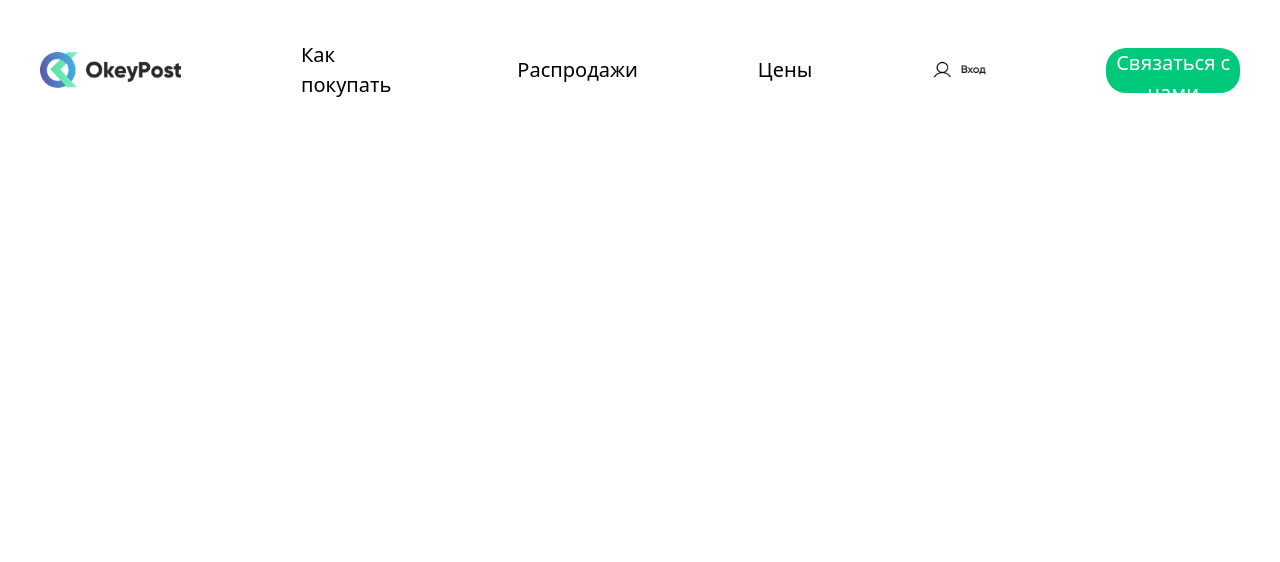
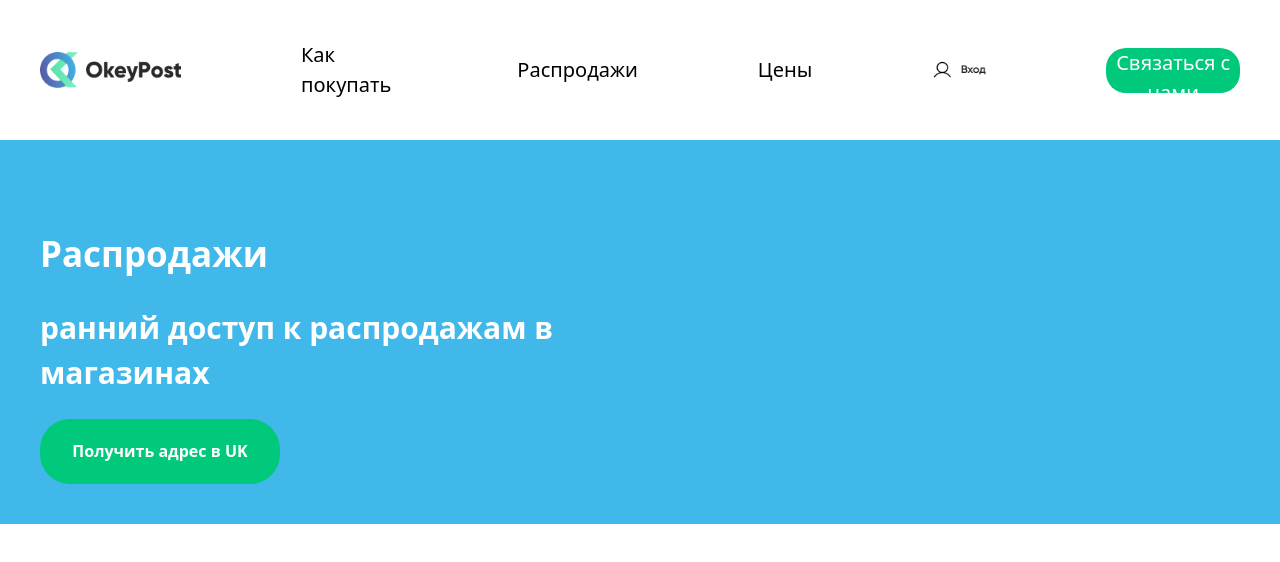
Before and after one commit to Sulaimonov287/4-pages-class-work, a website: page index3.html in a window 1280 px wide. Drawn offline with Linux system fonts and the light colour scheme.

Commit message:
CHanges for Page3

```diff
--- a/index3.html
+++ b/index3.html
@@ -21,5 +21,231 @@
             <button class="w-[180px] h-[45px] bg-[#00C97B] text-[white] rounded-[20px]">Связаться с нами</button>
 
     </div>
+
+    <div class="flex justify-center gap-170 p-10 bg-[#40B8EA] text-[white]">
+
+
+        <div class="flex flex-col"> <br> <br>
+            <h1 class="text-[35px] font-bold">Распродажи</h1> <br>
+            <h1 class="text-[30px] font-bold">ранний доступ к распродажам в магазинах</h1> <br>
+            <button class="w-[240px] h-[65px] bg-[#00C97B] text-[white] rounded-[30px] font-bold">Получить адрес в UK</button>
+        </div>
+        <h1></h1>
+    </div>
+
+
+
+
+
+
+
+
+
+
+
+
+
+
+
+
+
+
+
+
+
+
+
+
+
+
+
+
+
+
+
+
+
+
+
+
+
+
+
+
+
+
+
+
+
+
+
+
+
+
+
+
+
+
+
+
+
+
+
+
+
+
+
+
+
+
+
+
+
+
+
+
+
+
+
+
+
+
+
+
+
+
+
+
+
+
+
+
+
+
+
+
+
+
+
+
+
+
+
+
+
+
+
+
+
+
+
+
+
+
+
+
+
+
+
+
+
+
+
+
+
+
+
+
+
+
+
+
+
+
+
+
+
+
+
+
+
+
+
+
+
+
+
+
+
+
+
+
+
+
+
+
+
+
+
+
+
+
+
+
+
+
+
+
+
+
+
+
+
+
+
+
+
+
+
+
+
+
+
+
+
+
+
+
+
+
+
+
+
+
+
+
+
+
+
+
+
+
+
+
+
+
+
+
+
+
+
+
+
+
+
+
+
+
+
 </body>
 </html>
```
